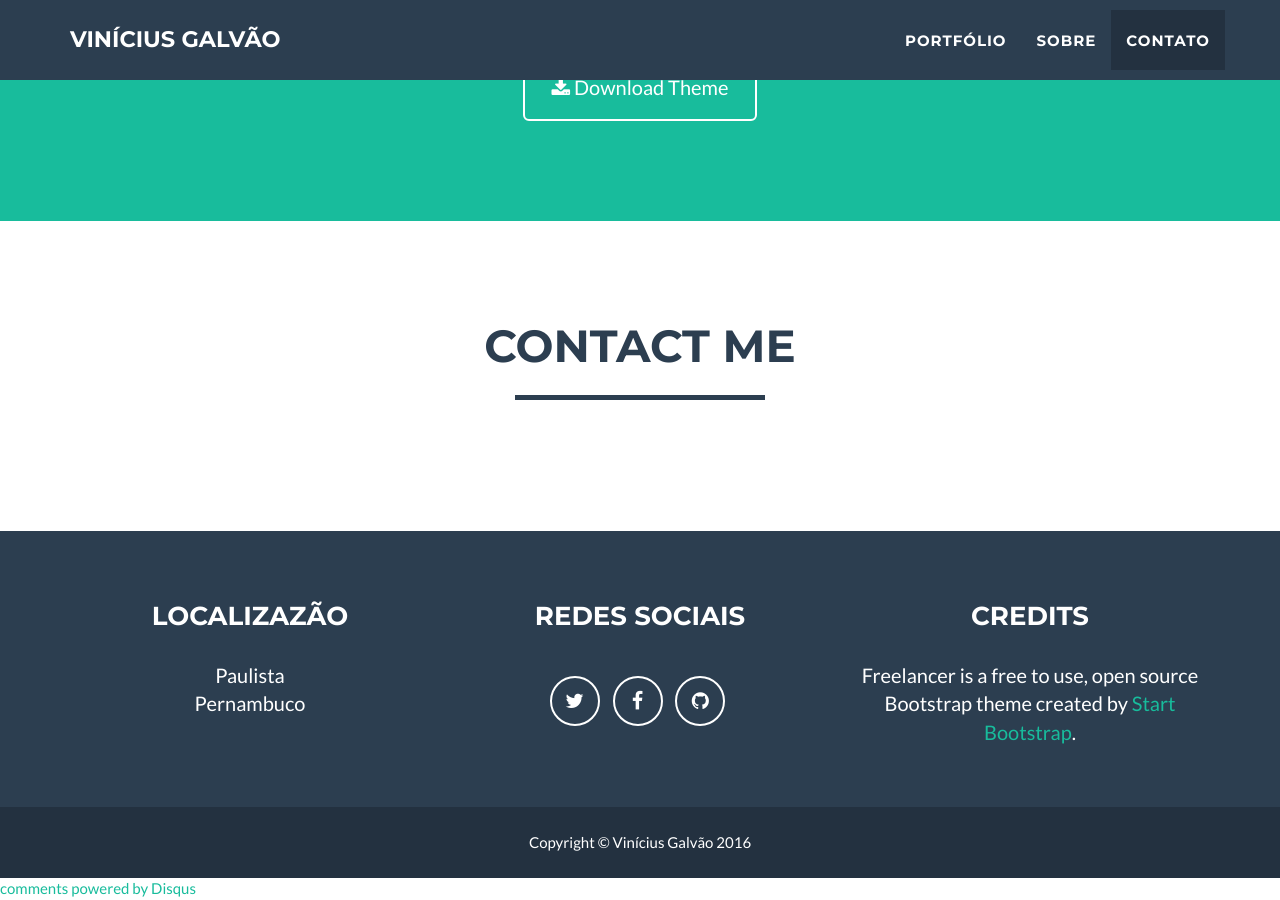
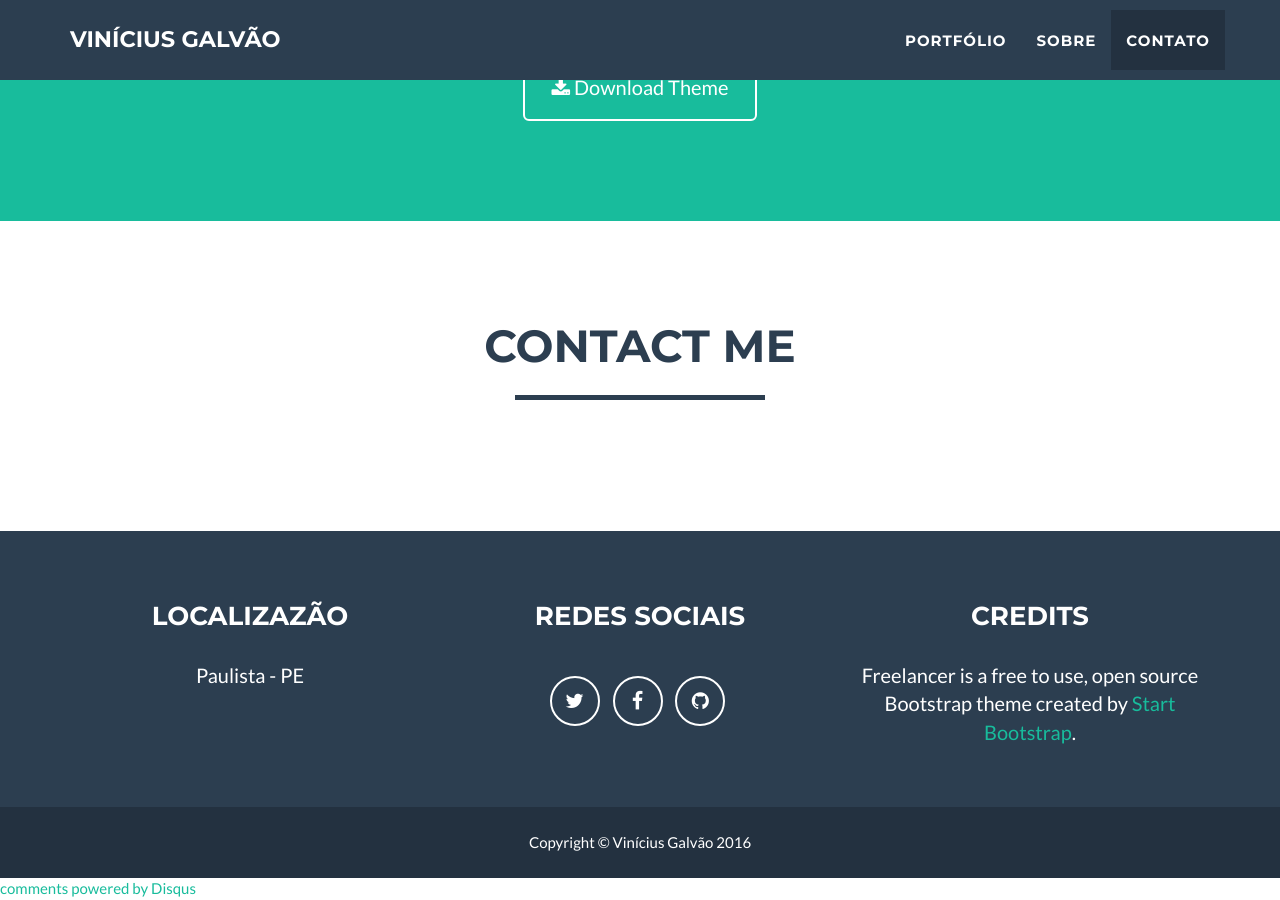
Before and after one commit to viniciusgalvao/viniciusgalvao.github.io, a Jekyll site: the page built from index.html, in a window 1280 px wide and 900 px high, scrolled down 2017 px. Built offline with Jekyll 4.4.1, drawn with Linux system fonts in a browser that asks for light colours; comment, search, counter and statistics services are not loaded.

Commit message:
Update address

```diff
--- a/_config.yml
+++ b/_config.yml
@@ -47,8 +47,7 @@ social:
 
 # Postal address (add as many lines as necessary)
 address:
-  - line: Paulista
-  - line: Pernambuco
+  - line: Paulista - PE
 
 # Credits content
 credits: 'Freelancer is a free to use, open source Bootstrap theme created by <a href="http://startbootstrap.com">Start Bootstrap</a>.'
```
